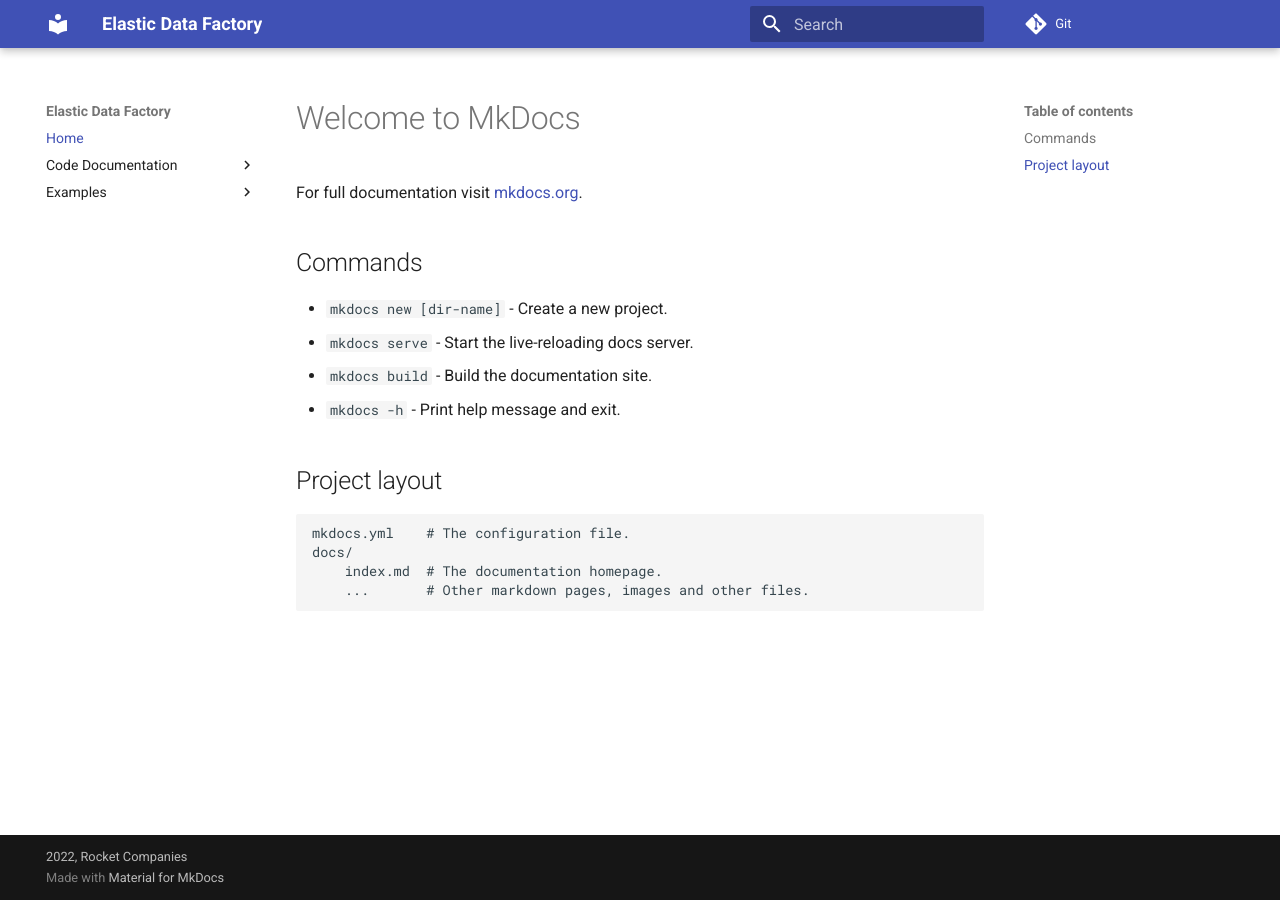
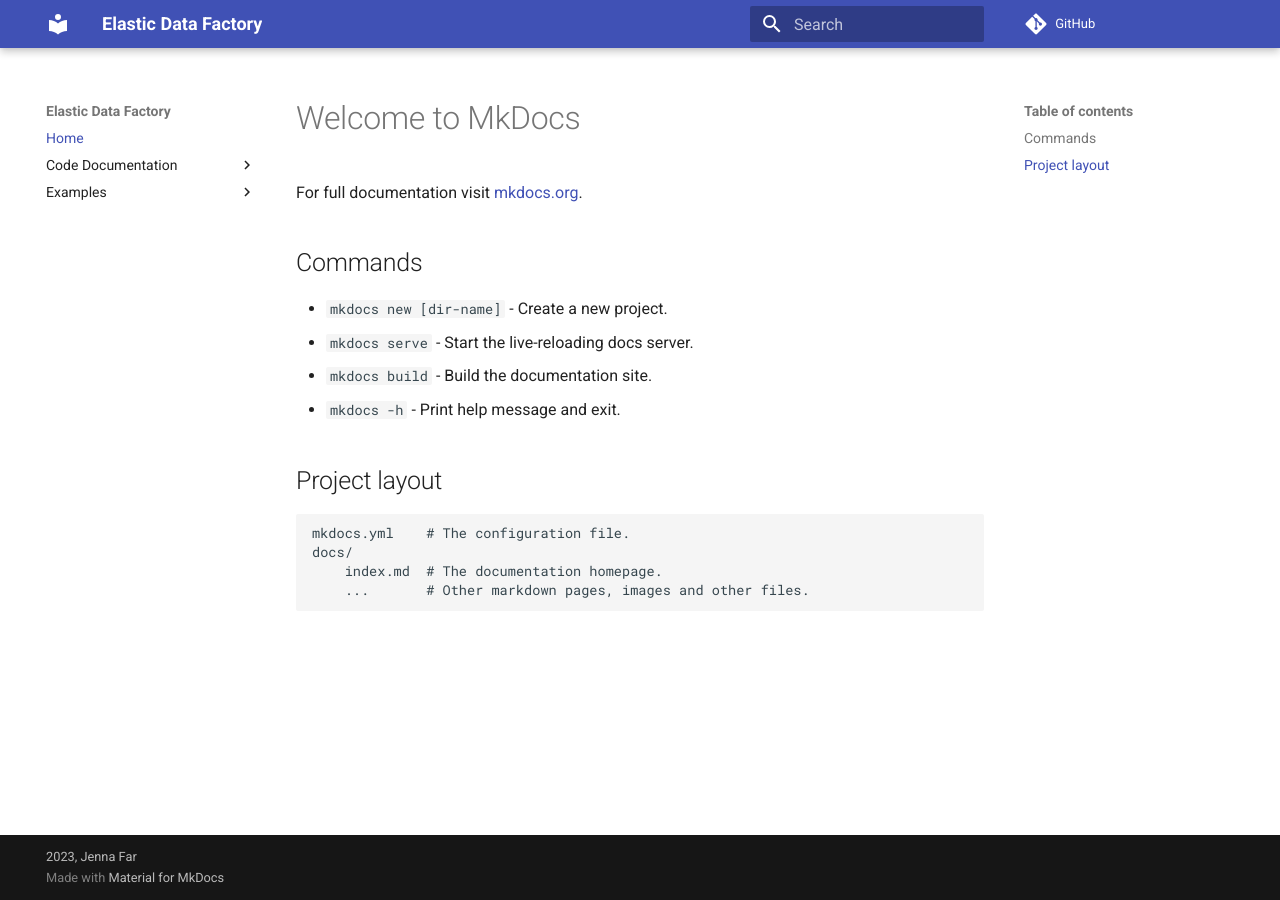
Before and after one commit to JennaFar/elastic-data-factory, an MkDocs documentation site: the page built from docs/index.md, in a window 1280 px wide. Built offline with MkDocs 1.6.1 and Material for MkDocs 9.7.7, drawn with Linux system fonts in a browser that asks for light colours; comment, search, counter and statistics services are not loaded.

Commit message:
removed redundant references

```diff
--- a/mkdocs.yml
+++ b/mkdocs.yml
@@ -1,8 +1,8 @@
 site_name: Elastic Data Factory
-repo_url: https://git.rockfin.com/Data-Intelligence/Elastic-Data-Factory
-site_author: Jenna Farhan
+repo_url: https://github.com/JennaFar/elastic-data-factory
+site_author: Jenna Far
 site_description: Elastic Data Factory Library Documentation
-copyright: 2022, Rocket Companies
+copyright: 2023, Jenna Far
 theme: "material"
 
 markdown_extensions:
```
